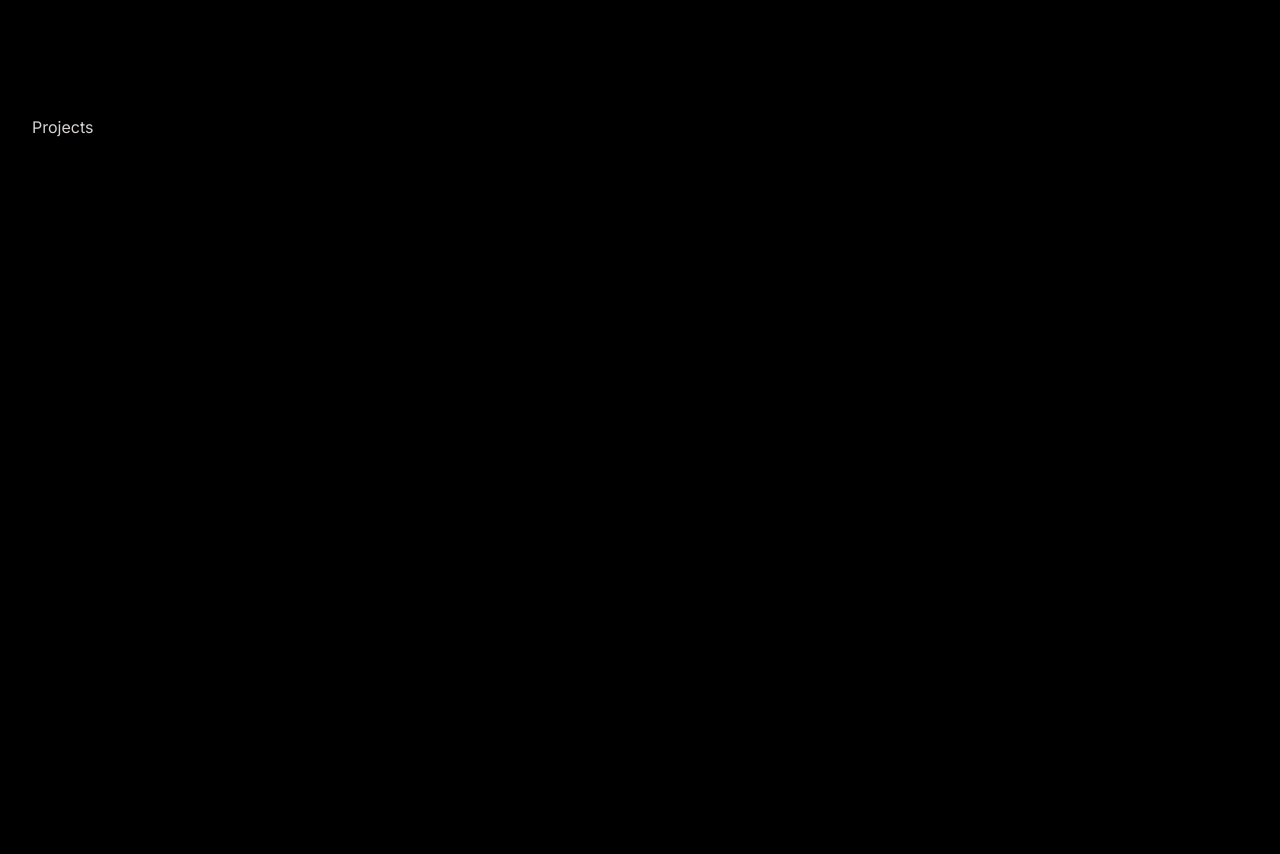
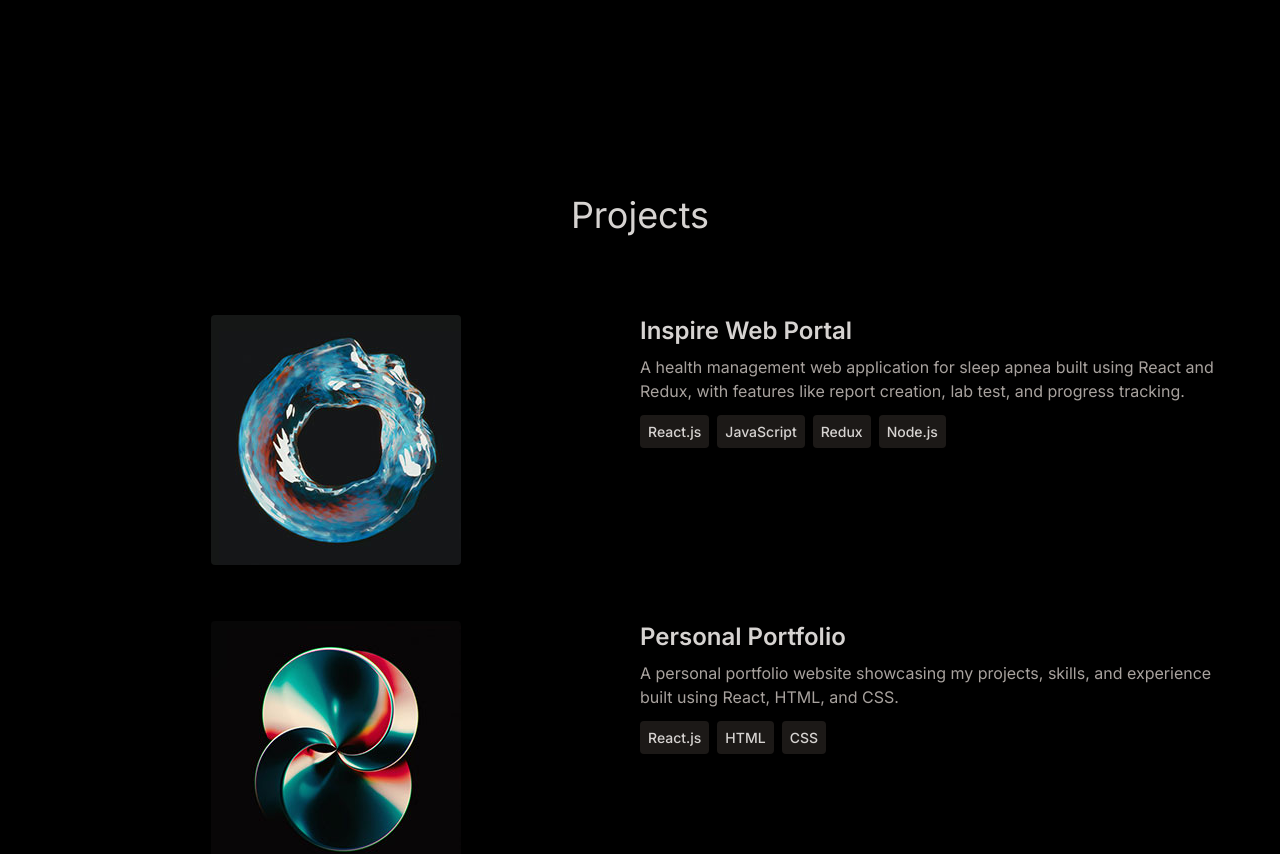
Before and after one commit to RushiDD/my-portfolio, a React (Vite) app: page / in a window 1280 px wide. Shown: the part 1270-2124 px from the top of the page. Before the commit the page ends 1409 px from the top, so only its background shows below. Built offline with nearby package versions, Linux system fonts and the light colour scheme.

Commit message:
Projects component

```diff
--- a/src/components/Hero.jsx
+++ b/src/components/Hero.jsx
@@ -36,7 +36,7 @@
               target="_blank"
               rel="noopener noreferrer"
               download
-              className="bg-white rounded-full p-4 text-sm text-stone-800 mb-10 transition-all transform hover:bg-stone-800 hover:text-white hover:scale-105 hover:shadow-lg"
+              className="bg-white rounded-full p-4 text-sm text-stone-800 mb-10 transition-all transform hover:bg-stone-950 hover:text-white hover:scale-105 hover:shadow-lg"
             >
               Download Resume
             </a>
--- a/src/components/Projects.jsx
+++ b/src/components/Projects.jsx
@@ -1,7 +1,38 @@
-import React from 'react'
+import React from "react";
+import { PROJECTS } from "../constants";
 
 export default function Projects() {
   return (
-    <div>Projects</div>
-  )
+    <div className="pb-4">
+      <h2 className="my-20 text-center text-4xl">Projects</h2>
+      <div>
+        {PROJECTS.map((project, index) => (
+          <div key={index} className="mb-8 flex flex-wrap ">
+            <div className="w-full lg:w-1/2 flex justify-center items-center">
+              <img
+                src={project.image}
+                width={250}
+                height={250}
+                alt={project.title}
+                className="mb-6 rounded"
+              />
+            </div>
+            <div className="w-full max-w-xl lg:w-3/4">
+              <h3 className="mb-2 font-semibold text-2xl">{project.title}</h3>
+              <p className="mb-4 text-stone-400">{project.description}</p>
+              {project.technologies.map((tech, index) => (
+                <span
+                  className="mr-2 rounded bg-stone-900 p-2 text-sm font-medium
+                text-stone-300"
+                  key={index}
+                >
+                  {tech}
+                </span>
+              ))}
+            </div>
+          </div>
+        ))}
+      </div>
+    </div>
+  );
 }
```
